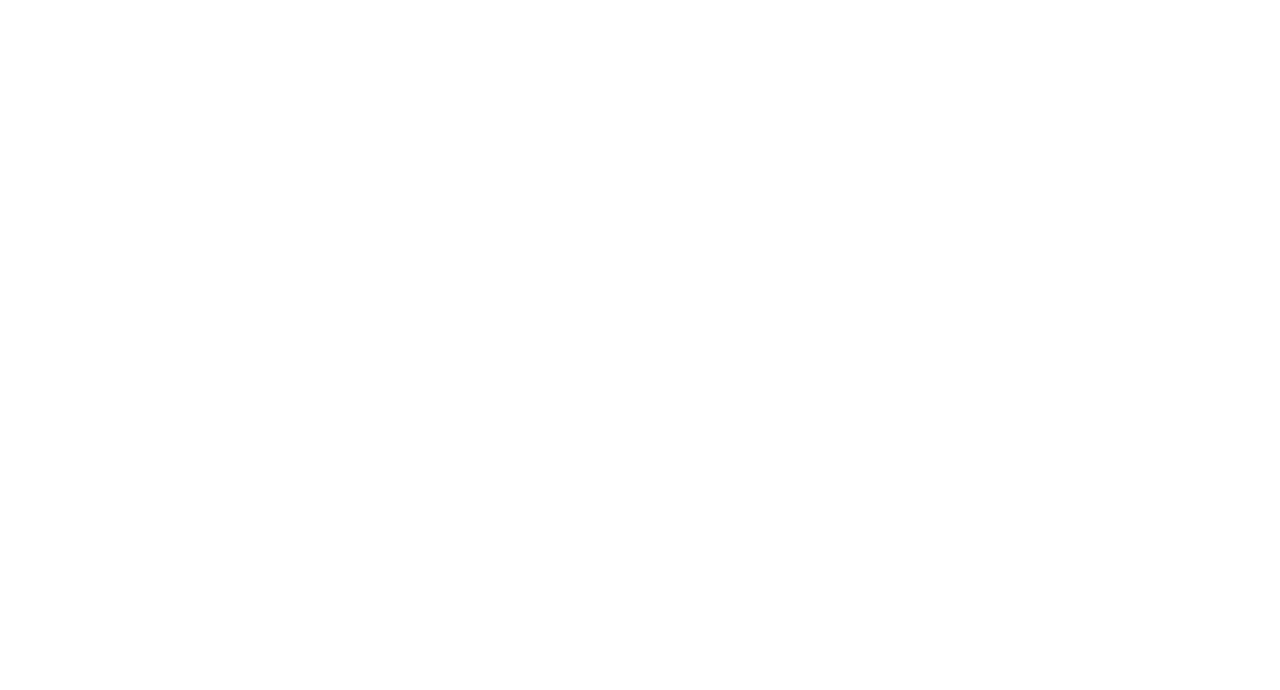
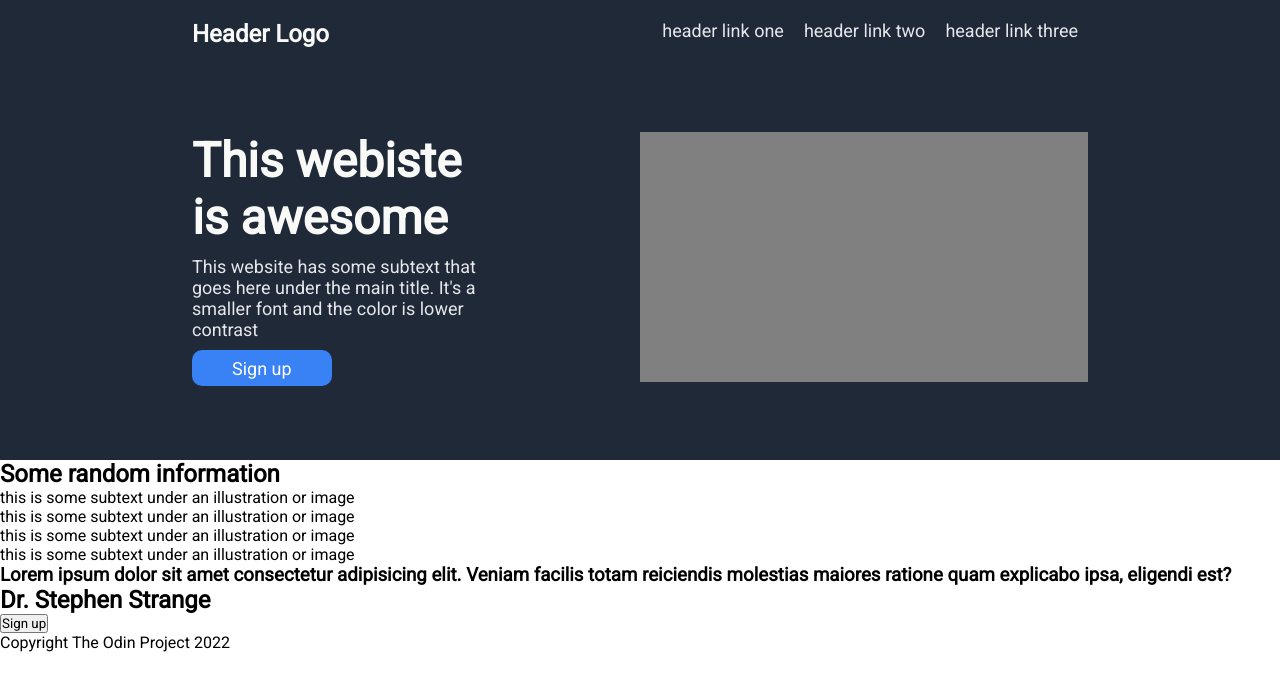
Before and after one commit to TirottaSoftware/odin-landing-page, a plain HTML site: page index.html in a window 1280 px wide. Drawn offline with Linux system fonts and the light colour scheme.

Commit message:
Finished header

```diff
--- a/index.html
+++ b/index.html
@@ -4,9 +4,63 @@
     <meta http-equiv="X-UA-Compatible" content="IE=edge">
     <meta name="viewport" content="width=device-width, initial-scale=1.0">
     <link rel="stylesheet" href="styles.css">
+    <link rel="preconnect" href="https://fonts.googleapis.com">
+    <link rel="preconnect" href="https://fonts.gstatic.com" crossorigin>
+    <link href="https://fonts.googleapis.com/css2?family=Roboto&display=swap" rel="stylesheet">
     <title>Document</title>
 </head>
 <body>
-
+    <header>
+        <nav>
+            <h1>Header Logo</h1>
+            <div class="header-links">
+                <li>header link one</li>
+                <li>header link two</li>
+                <li>header link three</li>
+            </div>
+        </nav>
+        <div class="hero">
+            <div class="hero-text">
+                <h2>This webiste is awesome</h2>
+                <p>This website has some subtext that goes here under the main title. It's a smaller font and the color is lower contrast</p>
+                <button class="btn-signup">Sign up</button>
+            </div>
+            <div class="hero-image"></div>
+        </div>
+    </header>
+    <section id="info">
+        <h2 class="container-title">Some random information</h2>
+        <div class="info-container">
+            <div class="info-card">
+                <img src = "" alt = ""  class="card-img"/>
+                <p>this is some subtext under an illustration or image</p>
+            </div>
+            <div class="info-card">
+                <img src = "" alt = ""  class="card-img"/>
+                <p>this is some subtext under an illustration or image</p>
+            </div>
+            <div class="info-card">
+                <img src = "" alt = ""  class="card-img"/>
+                <p>this is some subtext under an illustration or image</p>
+            </div>
+            <div class="info-card">
+                <img src = "" alt = ""  class="card-img"/>
+                <p>this is some subtext under an illustration or image</p>
+            </div>
+        </div>
+    </section>
+    <section id="quote">
+        <h3>Lorem ipsum dolor sit amet consectetur adipisicing elit. Veniam facilis totam reiciendis molestias maiores ratione quam explicabo ipsa, eligendi est?</h3>
+        <h2>Dr. Stephen Strange</h2>
+    </section>
+    <section id="cta">
+        <div class="cta-container">
+            <div class="cta-text"></div>
+            <button id="cta-signup">Sign up</button>
+        </div>
+    </section>
+    <footer>
+        <p>Copyright The Odin Project 2022</p>
+    </footer>
 </body>
 </html>
--- a/styles.css
+++ b/styles.css
@@ -0,0 +1,66 @@
+:root{
+    --dark-bg-color: #1f2937;
+    --hero-main-color: #f9faf8;
+    --hero-secondary-color: #e5e7eb;
+    --header-logo-color: #f9faf8;
+    --cta-bg-color: #3882f6;
+    --info-header-text: #1f2937;
+    --quote-bg-color: #e5e7eb;
+    --quote-text-color: #1f2937
+}
+*{
+    margin: 0;
+    padding: 0;
+    font-family: 'Roboto', sans-serif;
+}
+header{
+    background: var(--dark-bg-color);;
+    color: var(--hero-secondary-color)
+}
+nav{
+    display: flex;
+    justify-content: space-between;
+    padding: 20px 15%
+}
+nav h1{
+    font-size: 24px;
+    color: var(--hero-main-color)
+}
+.header-links{
+    list-style: none;
+    display: flex;
+}
+.header-links li{
+    margin: 0 10px;
+    font-size: 18px;
+}
+.hero{
+    padding: 5% 15%;
+    display: flex;
+    justify-content: space-between;
+}
+.hero-text{
+    width: 35%;
+}
+.hero-text h2{
+    font-size: 48px;
+    color: var(--hero-main-color);
+    margin-bottom: 10px;
+}
+.hero-text p{
+    font-size: 18px;
+}
+.hero-image{
+    width: 50%;
+    height: 250px;
+    background: grey;
+}
+.btn-signup{
+    margin: 10px 0;
+    font-size: 18px;
+    background: var(--cta-bg-color);
+    color: white;
+    border: none;
+    padding: 7.5px 40px;
+    border-radius: 10px;
+}
```
